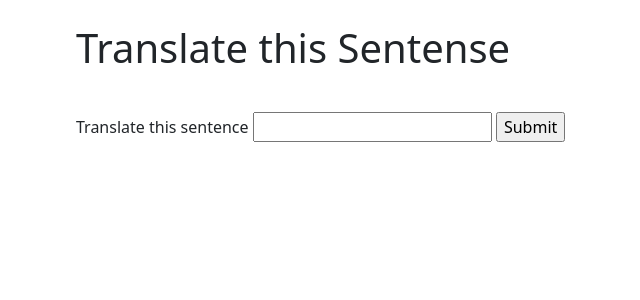
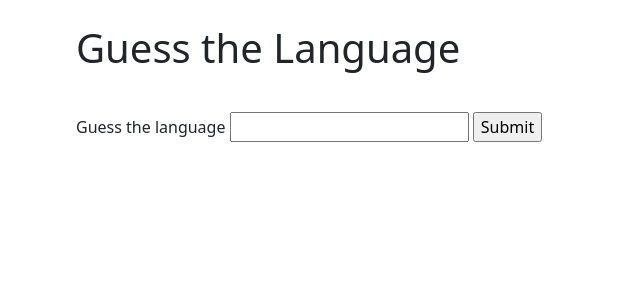
Before and after one commit to lorenza10/languageGame, a Flask app: template templates/index.html in a window 1280 px wide. Shown: the part 56-356 px from the top of the page, without its empty margins (6-646 px from the left). Run offline with Flask 3, Linux system fonts and the light colour scheme; the template is opened without the code that fills it: values that come from a table or form of the project are taken from there, others are empty.

Commit message:
Changed from translate to guess the language phrase

```diff
--- a/app.py
+++ b/app.py
@@ -14,7 +14,7 @@ app.config['SECRET_KEY'] = os.environ.get('SECRET_KEY')
 
 
 class TranslateForm(FlaskForm):
-    input_sentence = StringField("Translate this sentence", validators=[DataRequired()])
+    input_sentence = StringField("Guess the language", validators=[DataRequired()])
     submit = SubmitField("Submit")
 
 
--- a/templates/index.html
+++ b/templates/index.html
@@ -2,7 +2,7 @@
 
 {% block content %}
 
-    <h1>Translate this Sentense</h1>
+    <h1>Guess the Language</h1>
     <p>{{ translation }}</p>
     <br/>
 <form method="POST">
```
